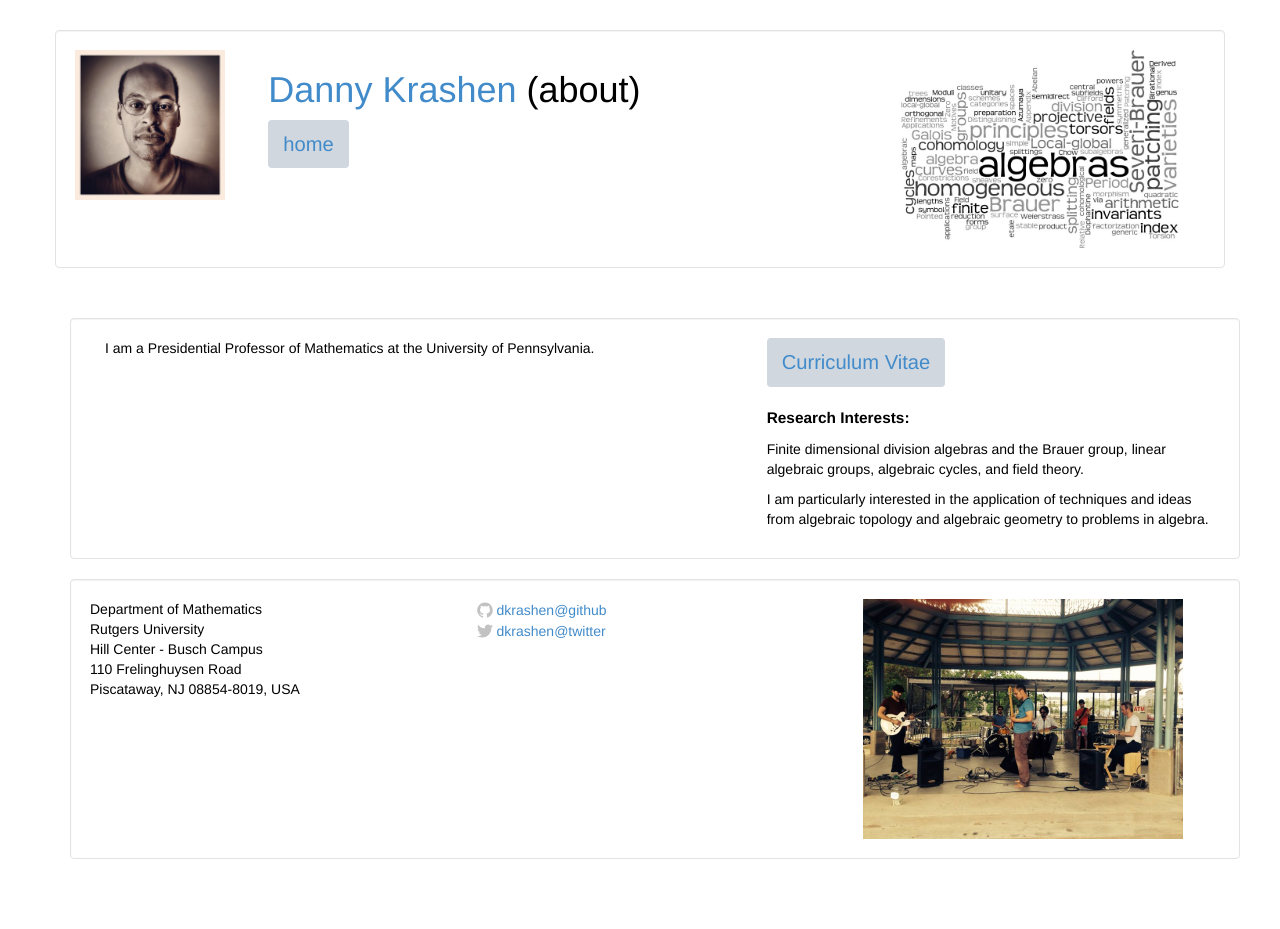
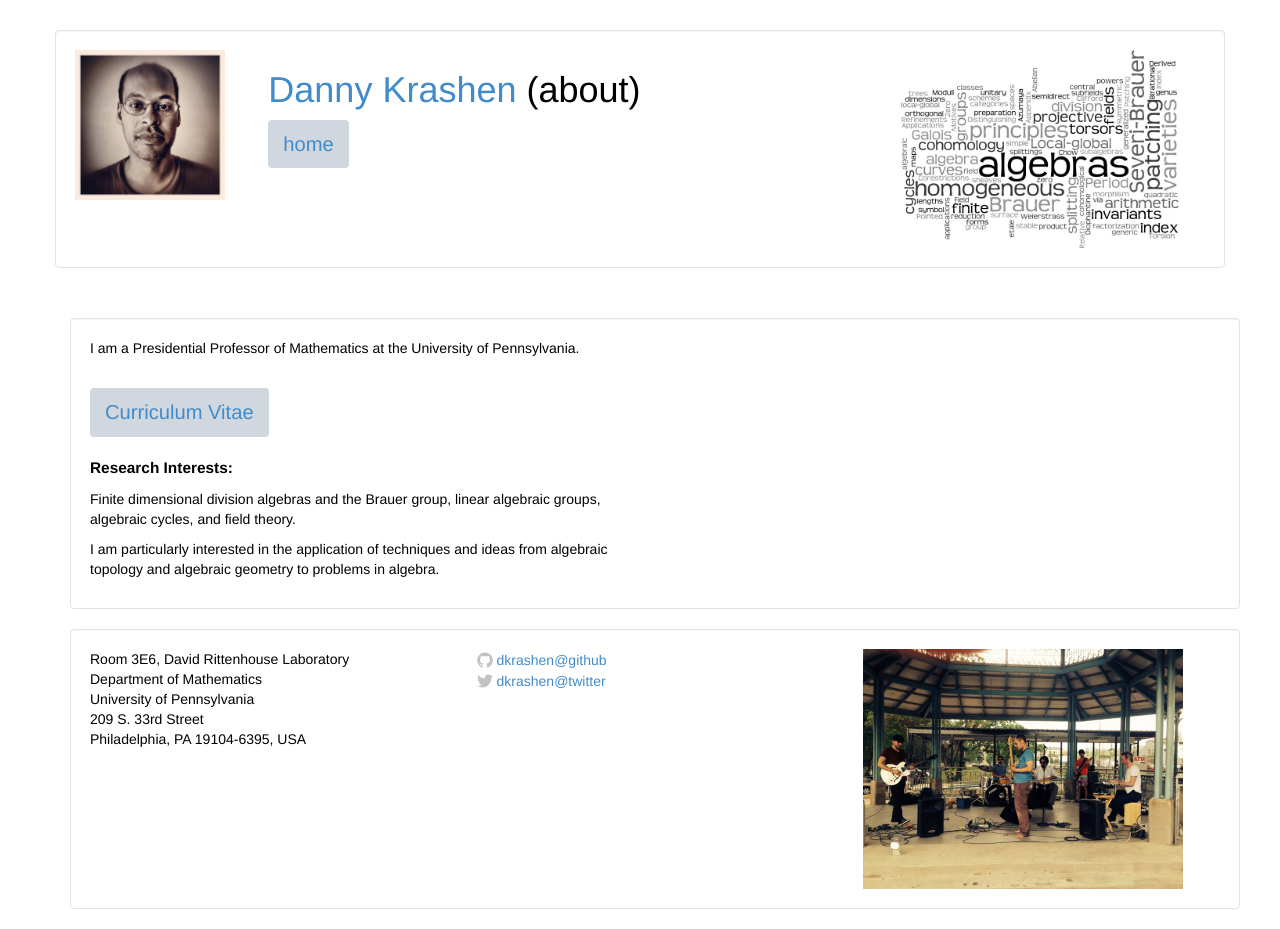
Before and after one commit to dkrashen/dkrashen.github.io, a Jekyll site: the page built from about.html, in a window 1280 px wide. Built offline with Jekyll 4.4.1, drawn with Linux system fonts in a browser that asks for light colours; before the commit the page ends 900 px from its top, so only the background shows below that.

Commit message:
change address and formatting

```diff
--- a/_includes/address.html
+++ b/_includes/address.html
@@ -1,5 +1,5 @@
+Room 3E6, David Rittenhouse Laboratory <br />
 Department of Mathematics <br />
-Rutgers University <br />
-Hill Center - Busch Campus <br />
-110 Frelinghuysen Road <br />
-Piscataway, NJ 08854-8019, USA <br />
+University of Pennsylvania <br />
+209 S. 33rd Street <br />
+Philadelphia, PA 19104-6395, USA <br />
--- a/about.html
+++ b/about.html
@@ -7,13 +7,9 @@ title: about
 <div class="row well" style="margin-top:30px;">
   <div class="row">
 	  <div class="col-md-6">
-      <p style="margin-left: 15px">I am a Presidential Professor of
+      <p >I am a Presidential Professor of
       Mathematics at the University of Pennsylvania.       </p>
-    </div>
-	  <div class="col-md-1">
-    </div>
-	  <div class="col-md-5">
-
+      <br />
 	<ul class="nav nav-pills">
     <li>
       <a href="{{ "/vita.pdf" | prepend: site.baseurl}}"
```
